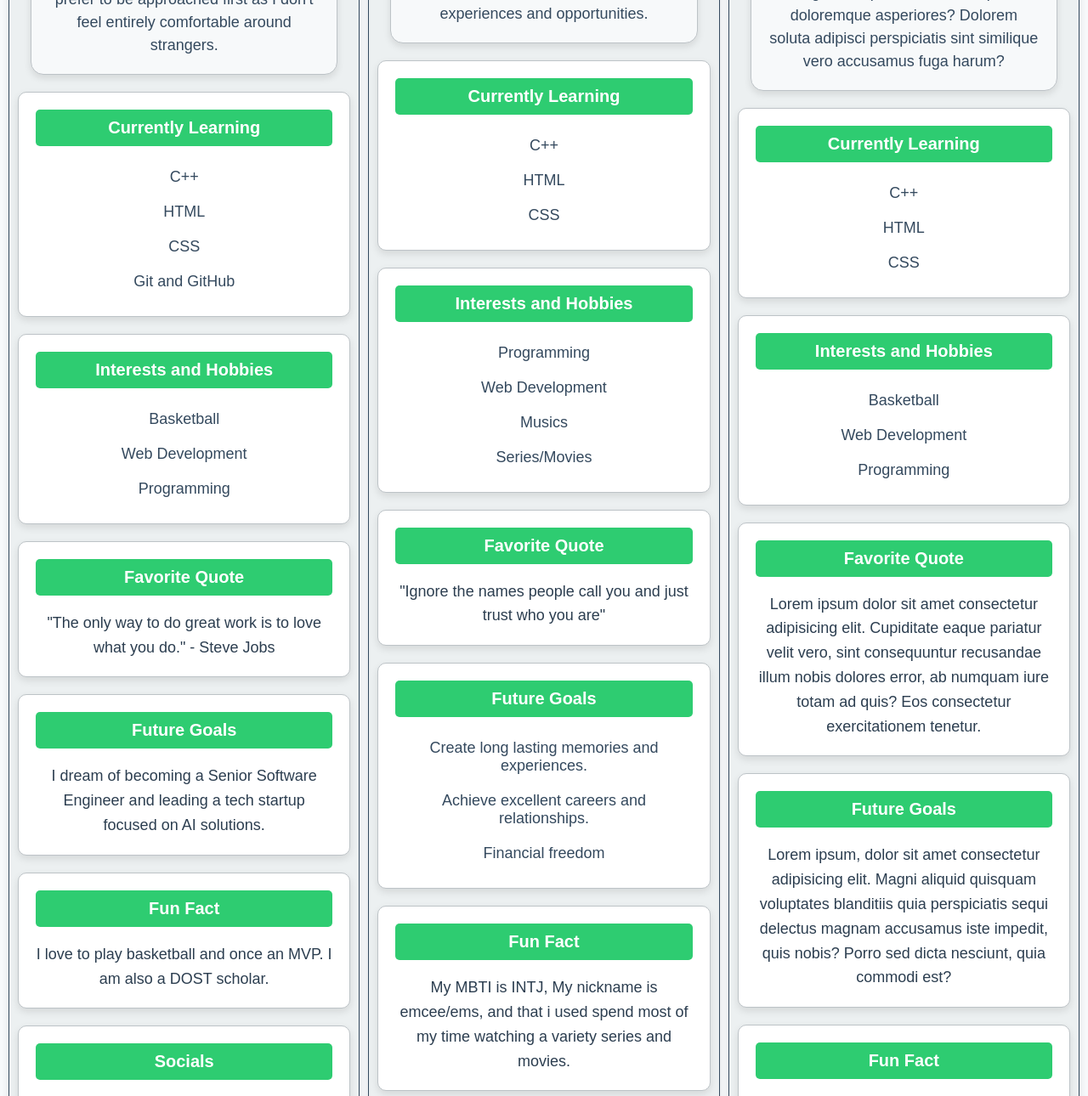
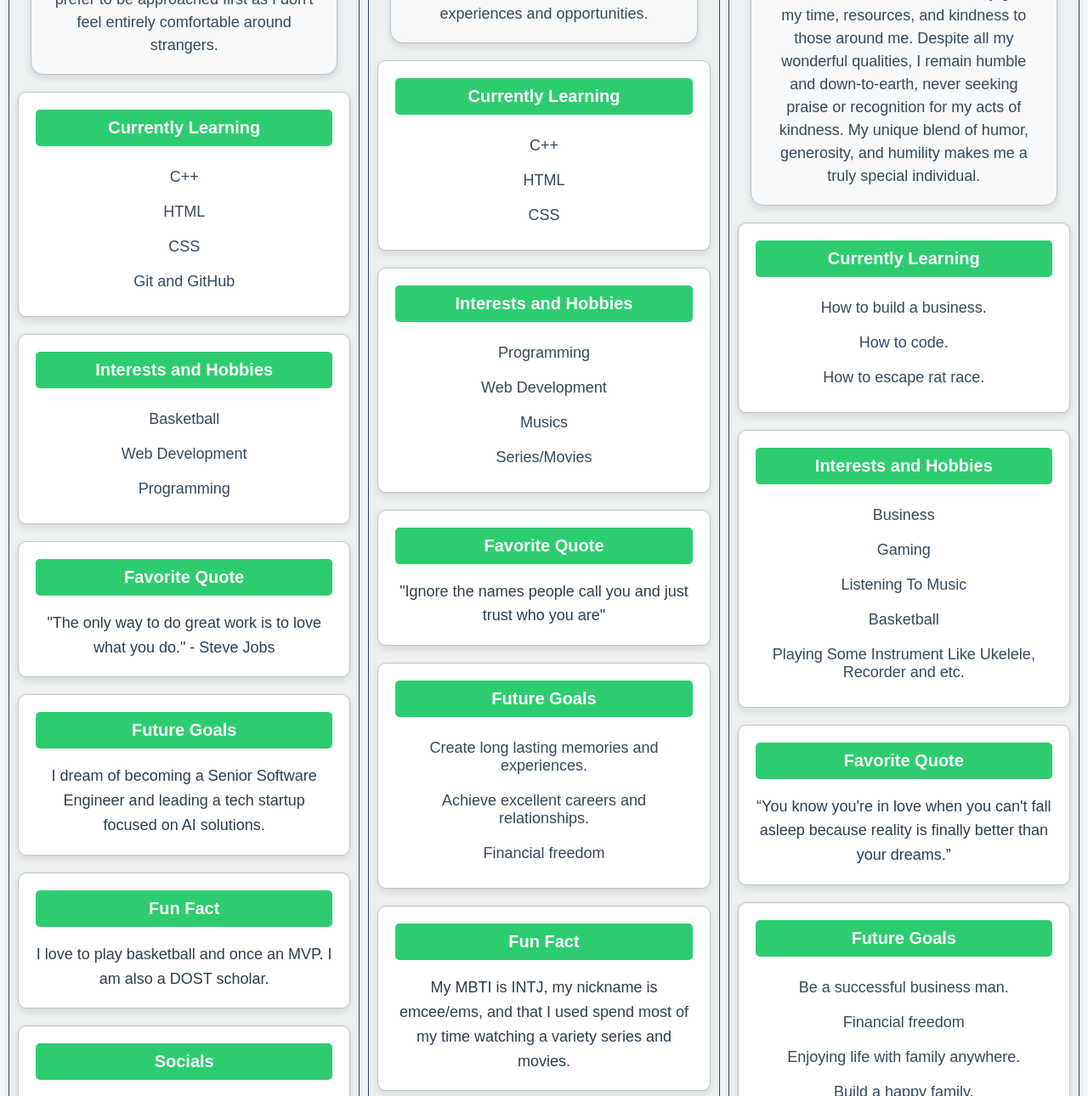
Before and after one commit to markalvincadangin/Intro-to-Computing, a plain HTML site: page Our Group Webpage/index.html in a window 1280 px wide. Shown: the part 765-2055 px from the top of the page at 85% size. Drawn offline with Linux system fonts and the light colour scheme.

Commit message:
Update styles.css and index.html

```diff
--- a/Our Group Webpage/css/styles.css
+++ b/Our Group Webpage/css/styles.css
@@ -29,7 +29,6 @@ body {
     display: flex;
     justify-content: space-around;
     margin-top: 25px;
-    margin-bottom: 10px;
     margin-left: auto;
     margin-right: auto;
     column-gap: 10px;
--- a/Our Group Webpage/index.html
+++ b/Our Group Webpage/index.html
@@ -91,7 +91,7 @@
                 </div>
                 <div class="box5">
                 <h4>Fun Fact</h4>
-                    <p>My MBTI is INTJ, My nickname is emcee/ems, and that i used spend most of my time watching a variety series and movies.</p>
+                    <p>My MBTI is INTJ, my nickname is emcee/ems, and that I used spend most of my time watching a variety series and movies.</p>
                 </div>
                 <div class="box6">
                 <h4>Socials</h4>
@@ -103,44 +103,49 @@
             </div>
             <div class="column3">
                 <div class="profile3">
-                <img src="images/member3.png" alt="Bryan Roy Cartera">
+                <img src="images/member3.jpg" alt="Bryan Roy Cartera">
                 <h3>Bryan Roy Cartera</h3>
-                <p>Lorem ipsum dolor sit amet, consectetur adipisicing elit. Perspiciatis qui animi repudiandae error quaerat magni cumque commodi tempore doloremque asperiores? Dolorem soluta adipisci perspiciatis sint similique vero accusamus fuga harum?</p>
+                <p>I bring laughter wherever I go, always ready with a joke or a witty remark to brighten up the room. My generosity knows no bounds, as I selflessly give my time, resources, and kindness to those around me. Despite all my wonderful qualities, I remain humble and down-to-earth, never seeking praise or recognition for my acts of kindness. My unique blend of humor, generosity, and humility makes me a truly special individual.</p>
                 </div>
                 <div class="box1">
                 <h4>Currently Learning</h4>
                     <ul>
-                        <li>C++</li>
-                        <li>HTML</li>
-                        <li>CSS</li>
+                        <li>How to build a business.</li>
+                        <li>How to code.</li>
+                        <li>How to escape rat race.</li>
                     </ul>
                 </div>
                 <div class="box2">
                 <h4>Interests and Hobbies</h4>
                     <ul>
+                        <li>Business</li>
+                        <li>Gaming</li>
+                        <li>Listening To Music</li>
                         <li>Basketball</li>
-                        <li>Web Development</li>
-                        <li>Programming</li>
+                        <li>Playing Some Instrument Like Ukelele, Recorder and etc.</li>
                     </ul>
                 </div>
                 <div class="box3">
                 <h4>Favorite Quote</h4>
-                    <p>Lorem ipsum dolor sit amet consectetur adipisicing elit. Cupiditate eaque pariatur velit vero, sint consequuntur recusandae illum nobis dolores error, ab numquam iure totam ad quis? Eos consectetur exercitationem tenetur.</p>
+                    <p>“You know you're in love when you can't fall asleep because reality is finally better than your dreams.”</p>
                 </div>
                 <div class="box4">
                 <h4>Future Goals</h4>
-                    <p>Lorem ipsum, dolor sit amet consectetur adipisicing elit. Magni aliquid quisquam voluptates blanditiis quia perspiciatis sequi delectus magnam accusamus iste impedit, quis nobis? Porro sed dicta nesciunt, quia commodi est?</p>
+                    <ul>
+                        <li>Be a successful business man.</li>
+                        <li>Financial freedom</li>
+                        <li>Enjoying life with family anywhere.</li>
+                        <li>Build a happy family.</li>
+                    </ul>
                 </div>
                 <div class="box5">
                 <h4>Fun Fact</h4>
-                    <p>Lorem ipsum dolor sit amet, consectetur adipisicing elit. Vero explicabo magni quas iure dolorum rem possimus repudiandae aut nulla consequuntur quam vel assumenda, dicta itaque! Tempora blanditiis nesciunt dolorum odio?</p>
+                    <p>Is that I am a noisy and crazy Gamer that always laugh and talk all the time while playing.</p>
                 </div>
                 <div class="box6">
                     <h4>Socials</h4>
                     <div class="socials">
-                    <a href="https://www.facebook.com"><img src="images/facebook-icon.png" alt="Facebook"></a>
-                    <a href="https://www.facebook.com"><img src="images/instagram-icon.png" alt="Instagram"></a>
-                    <a href="https://www.facebook.com"><img src="images/github-icon.png" alt="Tiktok"></a>
+                    <a href="https://www.facebook.com/bryanroy.cartera.9"><img src="images/facebook-icon.png" alt="Facebook"></a>
                     </div>
                 </div>
             </div>
```
Also changed, not shown: Our Group Webpage/images/member3.jpg (added).
